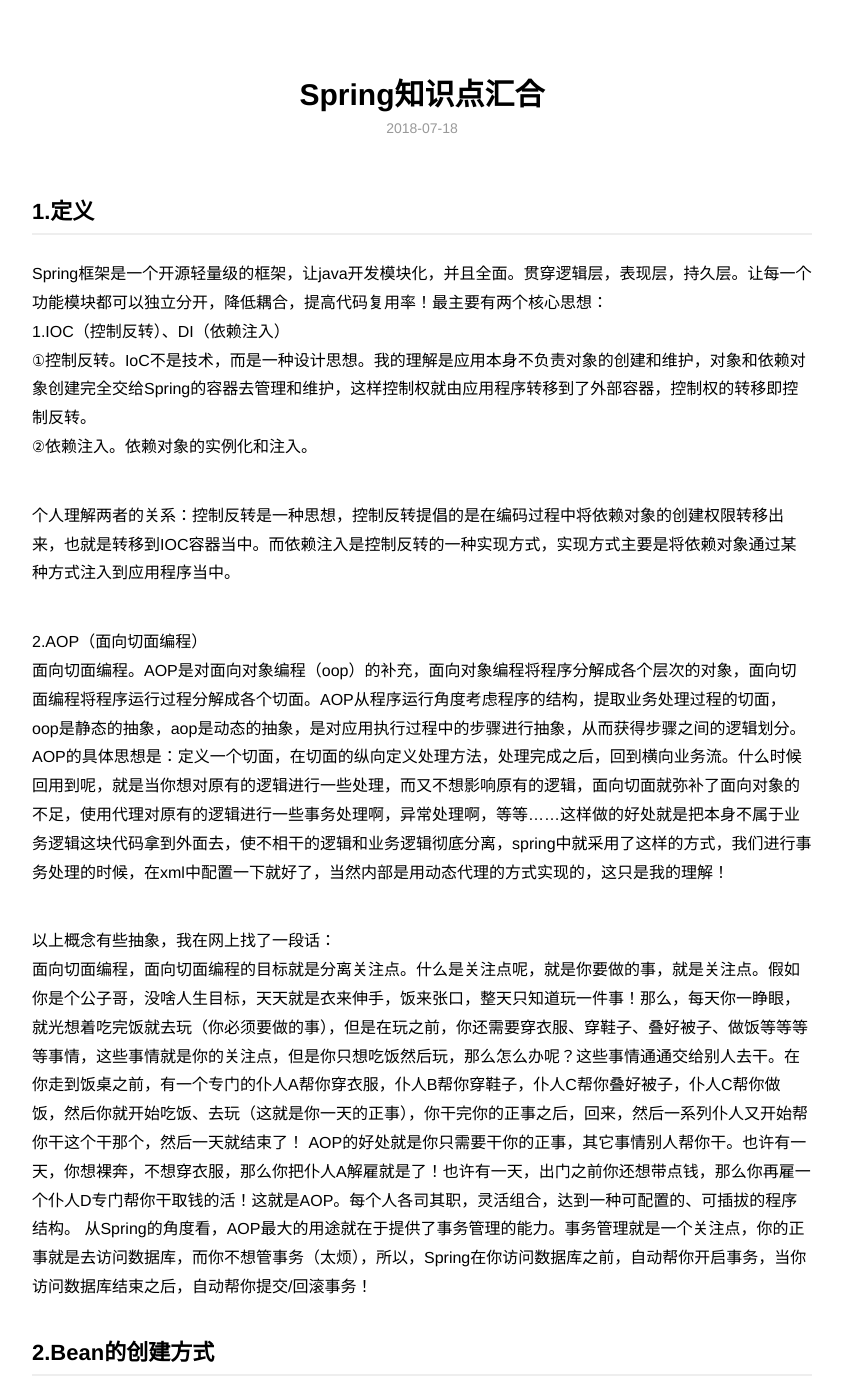
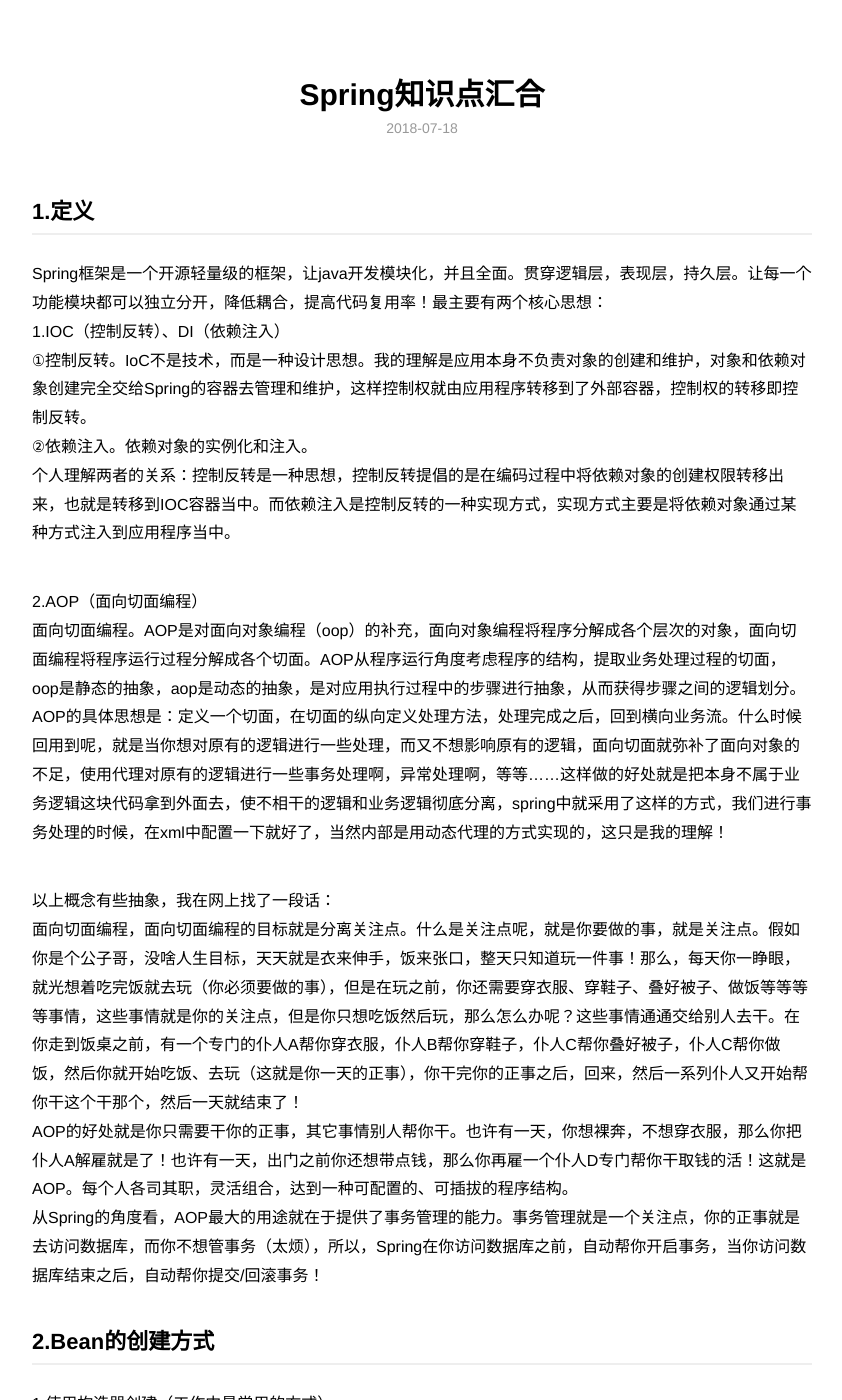
Before and after one commit to sunzhensky/sunzhensky.github.io, a Jekyll site: the page built from _posts/2018-7-18-Spring.md, in a window 1280 px wide and 1400 px high. Shown: the whole window, without its empty margins (218-1060 px from the left). Built offline with Jekyll 4.4.1, drawn with Linux system fonts in a browser that asks for light colours.

```diff
--- a/_posts/2018-7-18-Spring.md
+++ b/_posts/2018-7-18-Spring.md
@@ -11,17 +11,16 @@ Spring框架是一个开源轻量级的框架，让java开发模块化，并且
 1.IOC（控制反转）、DI（依赖注入）<br>
     ①控制反转。IoC不是技术，而是一种设计思想。我的理解是应用本身不负责对象的创建和维护，对象和依赖对象创建完全交给Spring的容器去管理和维护，这样控制权就由应用程序转移到了外部容器，控制权的转移即控制反转。<br>
     ②依赖注入。依赖对象的实例化和注入。
-
 个人理解两者的关系：控制反转是一种思想，控制反转提倡的是在编码过程中将依赖对象的创建权限转移出来，也就是转移到IOC容器当中。而依赖注入是控制反转的一种实现方式，实现方式主要是将依赖对象通过某种方式注入到应用程序当中。
 
 2.AOP（面向切面编程）<br>
-    面向切面编程。AOP是对面向对象编程（oop）的补充，面向对象编程将程序分解成各个层次的对象，面向切面编程将程序运行过程分解成各个切面。AOP从程序运行角度考虑程序的结构，提取业务处理过程的切面，oop是静态的抽象，aop是动态的抽象，是对应用执行过程中的步骤进行抽象，从而获得步骤之间的逻辑划分。
-AOP的具体思想是：定义一个切面，在切面的纵向定义处理方法，处理完成之后，回到横向业务流。什么时候回用到呢，就是当你想对原有的逻辑进行一些处理，而又不想影响原有的逻辑，面向切面就弥补了面向对象的不足，使用代理对原有的逻辑进行一些事务处理啊，异常处理啊，等等……这样做的好处就是把本身不属于业务逻辑这块代码拿到外面去，使不相干的逻辑和业务逻辑彻底分离，spring中就采用了这样的方式，我们进行事务处理的时候，在xml中配置一下就好了，当然内部是用动态代理的方式实现的，这只是我的理解！
+    面向切面编程。AOP是对面向对象编程（oop）的补充，面向对象编程将程序分解成各个层次的对象，面向切面编程将程序运行过程分解成各个切面。AOP从程序运行角度考虑程序的结构，提取业务处理过程的切面，oop是静态的抽象，aop是动态的抽象，是对应用执行过程中的步骤进行抽象，从而获得步骤之间的逻辑划分。<br>
+    AOP的具体思想是：定义一个切面，在切面的纵向定义处理方法，处理完成之后，回到横向业务流。什么时候回用到呢，就是当你想对原有的逻辑进行一些处理，而又不想影响原有的逻辑，面向切面就弥补了面向对象的不足，使用代理对原有的逻辑进行一些事务处理啊，异常处理啊，等等……这样做的好处就是把本身不属于业务逻辑这块代码拿到外面去，使不相干的逻辑和业务逻辑彻底分离，spring中就采用了这样的方式，我们进行事务处理的时候，在xml中配置一下就好了，当然内部是用动态代理的方式实现的，这只是我的理解！
 
 以上概念有些抽象，我在网上找了一段话：<br>
-    面向切面编程，面向切面编程的目标就是分离关注点。什么是关注点呢，就是你要做的事，就是关注点。假如你是个公子哥，没啥人生目标，天天就是衣来伸手，饭来张口，整天只知道玩一件事！那么，每天你一睁眼，就光想着吃完饭就去玩（你必须要做的事），但是在玩之前，你还需要穿衣服、穿鞋子、叠好被子、做饭等等等等事情，这些事情就是你的关注点，但是你只想吃饭然后玩，那么怎么办呢？这些事情通通交给别人去干。在你走到饭桌之前，有一个专门的仆人A帮你穿衣服，仆人B帮你穿鞋子，仆人C帮你叠好被子，仆人C帮你做饭，然后你就开始吃饭、去玩（这就是你一天的正事），你干完你的正事之后，回来，然后一系列仆人又开始帮你干这个干那个，然后一天就结束了！
-    AOP的好处就是你只需要干你的正事，其它事情别人帮你干。也许有一天，你想裸奔，不想穿衣服，那么你把仆人A解雇就是了！也许有一天，出门之前你还想带点钱，那么你再雇一个仆人D专门帮你干取钱的活！这就是AOP。每个人各司其职，灵活组合，达到一种可配置的、可插拔的程序结构。
-    从Spring的角度看，AOP最大的用途就在于提供了事务管理的能力。事务管理就是一个关注点，你的正事就是去访问数据库，而你不想管事务（太烦），所以，Spring在你访问数据库之前，自动帮你开启事务，当你访问数据库结束之后，自动帮你提交/回滚事务！
+    面向切面编程，面向切面编程的目标就是分离关注点。什么是关注点呢，就是你要做的事，就是关注点。假如你是个公子哥，没啥人生目标，天天就是衣来伸手，饭来张口，整天只知道玩一件事！那么，每天你一睁眼，就光想着吃完饭就去玩（你必须要做的事），但是在玩之前，你还需要穿衣服、穿鞋子、叠好被子、做饭等等等等事情，这些事情就是你的关注点，但是你只想吃饭然后玩，那么怎么办呢？这些事情通通交给别人去干。在你走到饭桌之前，有一个专门的仆人A帮你穿衣服，仆人B帮你穿鞋子，仆人C帮你叠好被子，仆人C帮你做饭，然后你就开始吃饭、去玩（这就是你一天的正事），你干完你的正事之后，回来，然后一系列仆人又开始帮你干这个干那个，然后一天就结束了！<br>
+    AOP的好处就是你只需要干你的正事，其它事情别人帮你干。也许有一天，你想裸奔，不想穿衣服，那么你把仆人A解雇就是了！也许有一天，出门之前你还想带点钱，那么你再雇一个仆人D专门帮你干取钱的活！这就是AOP。每个人各司其职，灵活组合，达到一种可配置的、可插拔的程序结构。<br>
+    从Spring的角度看，AOP最大的用途就在于提供了事务管理的能力。事务管理就是一个关注点，你的正事就是去访问数据库，而你不想管事务（太烦），所以，Spring在你访问数据库之前，自动帮你开启事务，当你访问数据库结束之后，自动帮你提交/回滚事务！<br>
 
 
 2.Bean的创建方式
```
